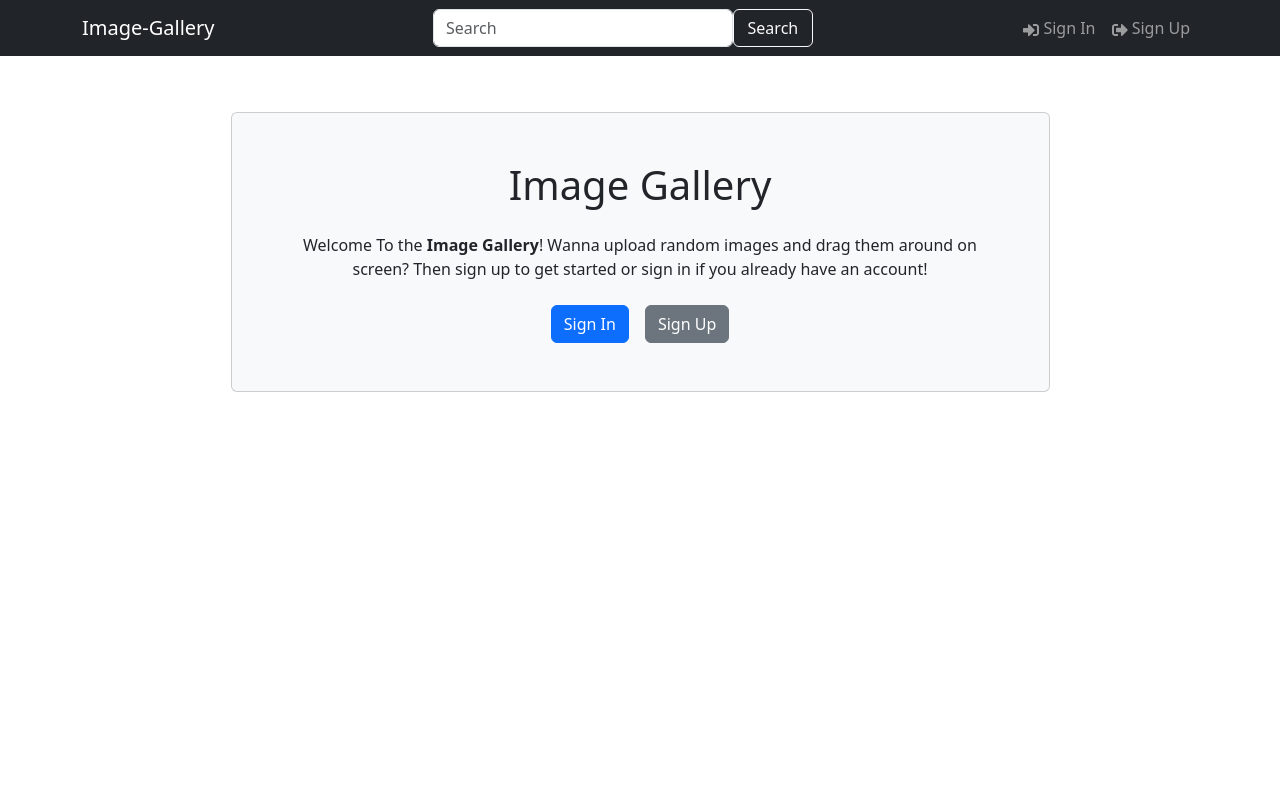
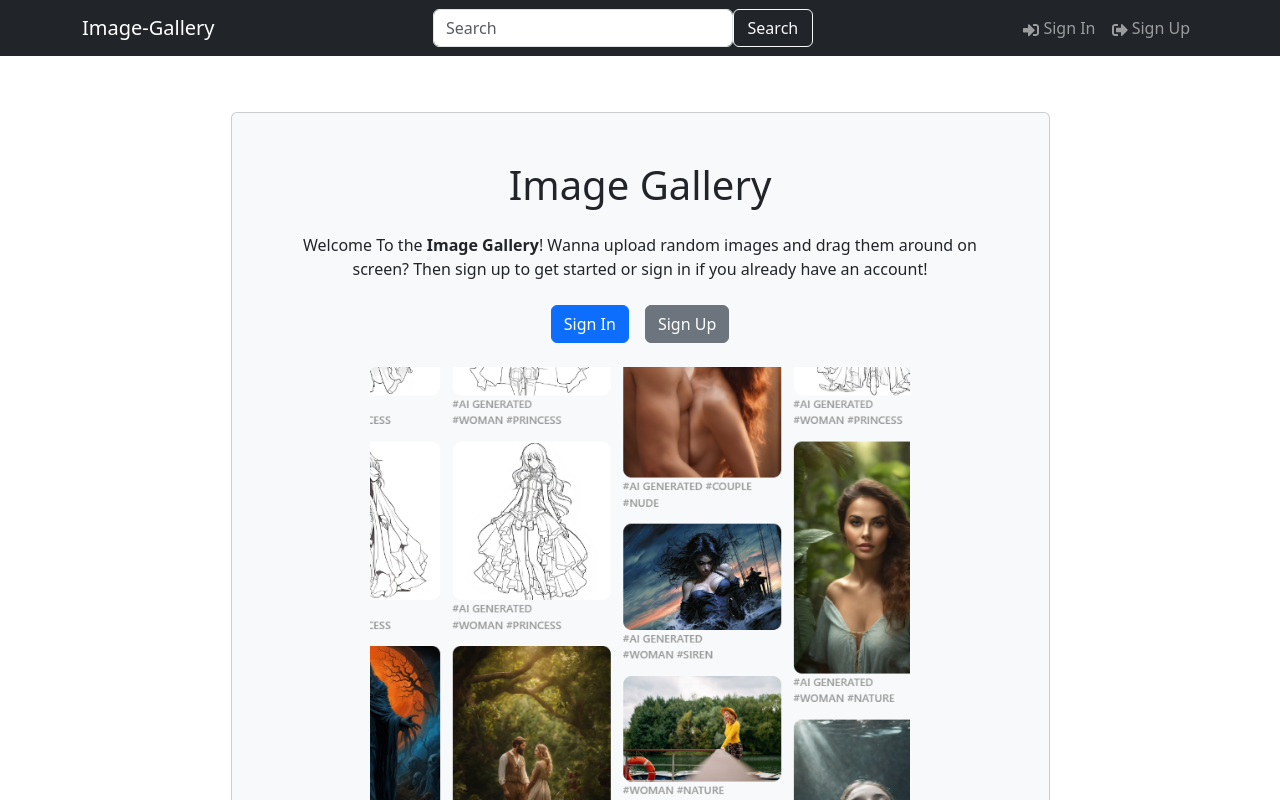
Before and after one commit to miss3persin/my-image-gallery, a React (Vite) app in the folder frontend/: page / in a window 1280 px wide. Shown: the top 800 px of the page. Built offline with nearby package versions, Linux system fonts and the light colour scheme; no server answers.

Commit message:
more more edits

```diff
--- a/frontend/src/components/Hero.jsx
+++ b/frontend/src/components/Hero.jsx
@@ -1,5 +1,6 @@
 import { Container, Card, Button } from 'react-bootstrap';
 import {LinkContainer} from 'react-router-bootstrap';
+import imagiie from '../assets/imagiie.png'
 
 const Hero = () => {
   return (
@@ -10,6 +11,7 @@ const Hero = () => {
           <p className='text-center mb-4'>
             Welcome To the <strong>Image Gallery</strong>! Wanna upload random images and drag them around on screen? Then sign up to get started or sign in if you already have an account!
           </p>
+
           <div className='d-flex'>
             <LinkContainer to='/login'>
             <Button variant='primary' className='me-3'>
@@ -23,6 +25,7 @@ const Hero = () => {
             </Button>
             </LinkContainer>
           </div>
+          <img src={imagiie} alt="image" className='text-center mt-4 w-75 h-75 rounded'/>
         </Card>
       </Container>
     </div>
```
Also changed, not shown: frontend/src/assets/imagiie.png (added).
